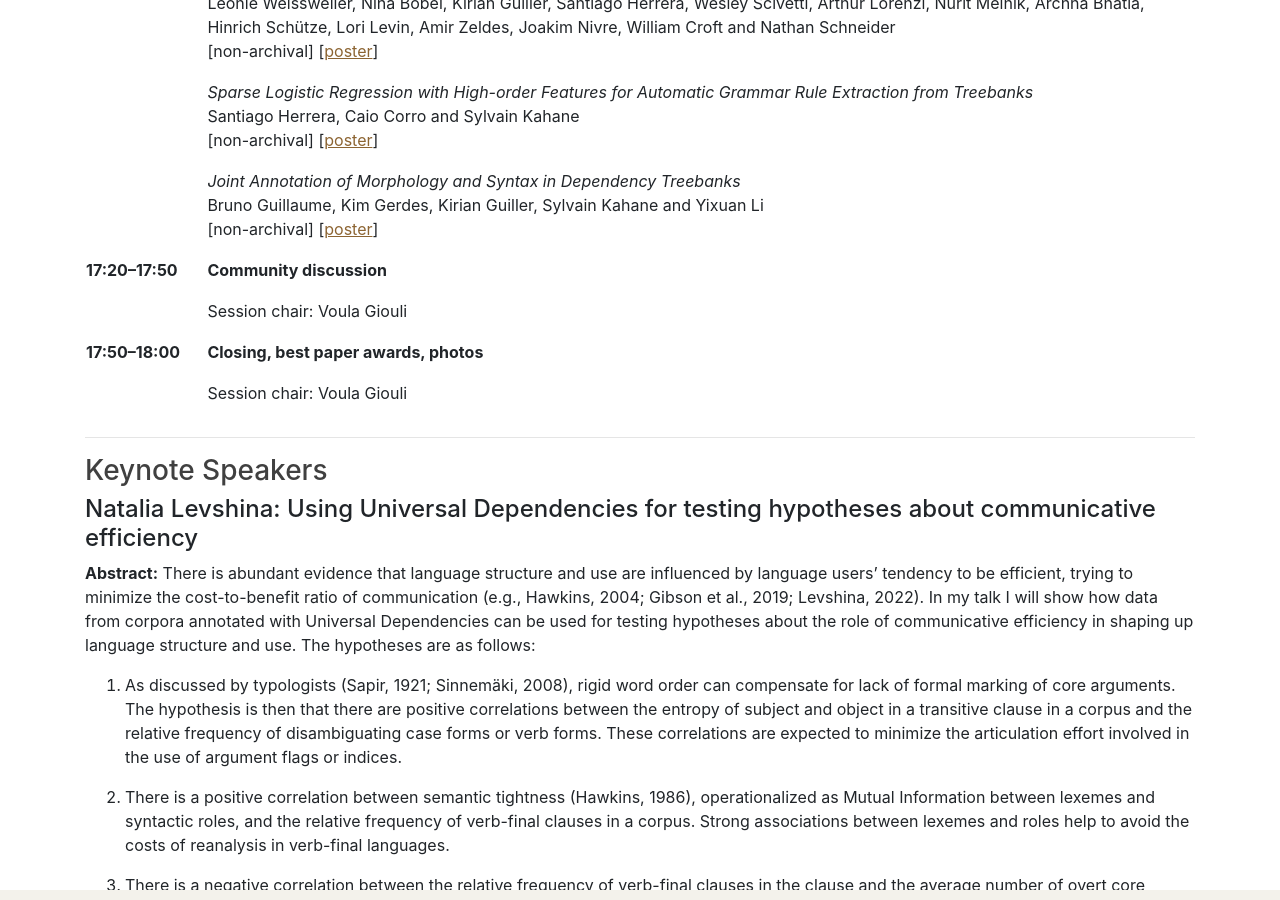
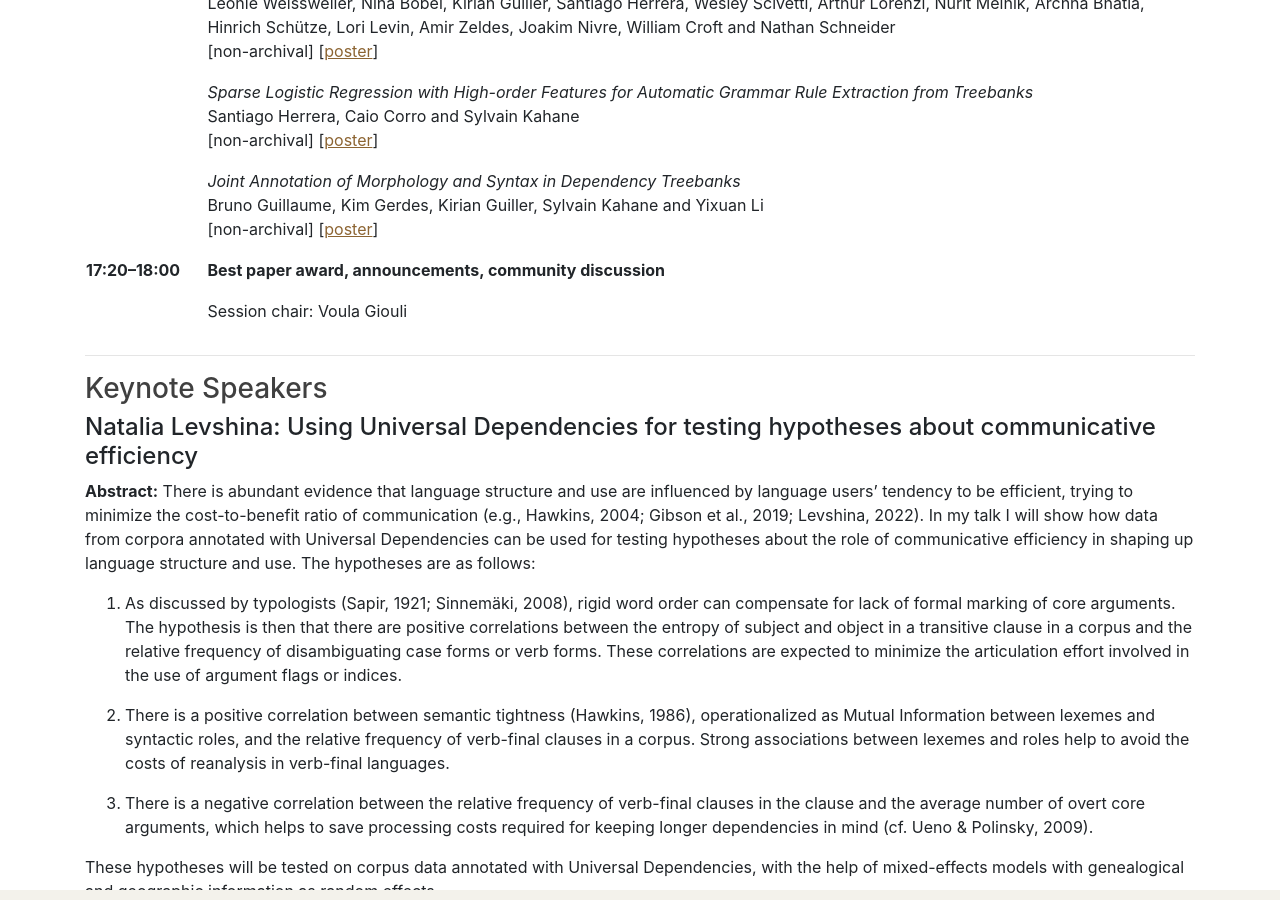
Before and after one commit to multiword/multiword.github.io, a Jekyll site: the page built from mweud2024/index.md, in a window 1280 px wide and 900 px high, scrolled down 5536 px. Built offline with Jekyll 4.4.1, drawn with Linux system fonts in a browser that asks for light colours; comment, search, counter and statistics services are not loaded.

Commit message:
Update closing session

```diff
--- a/mweud2024/index.md
+++ b/mweud2024/index.md
@@ -503,16 +503,8 @@ proceedings.
         </td>
     </tr>
     <tr>
-        <th>17:20–17:50</th>
-        <th>Community discussion</th>
-    </tr>
-    <tr>
-        <td></td>
-        <td>Session chair: Voula Giouli</td>
-    </tr>
-    <tr>
-        <th>17:50–18:00</th>
-        <th>Closing, best paper awards, photos</th>
+        <th>17:20–18:00</th>
+        <th>Best paper award, announcements, community discussion</th>
     </tr>
     <tr>
         <td></td>
```
